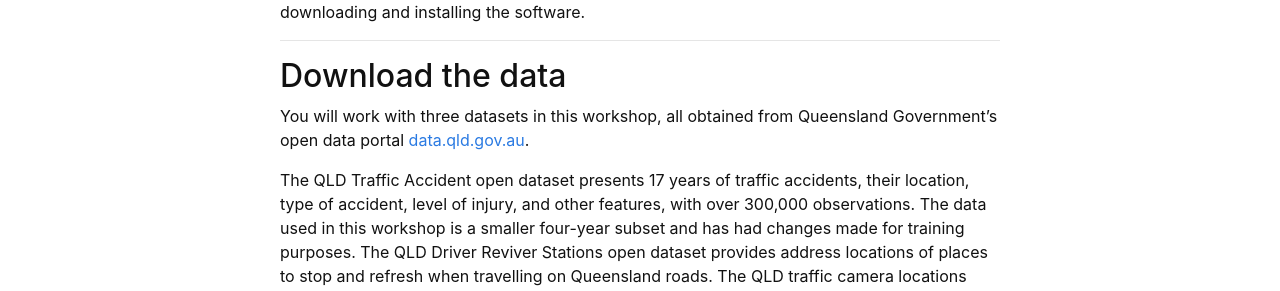
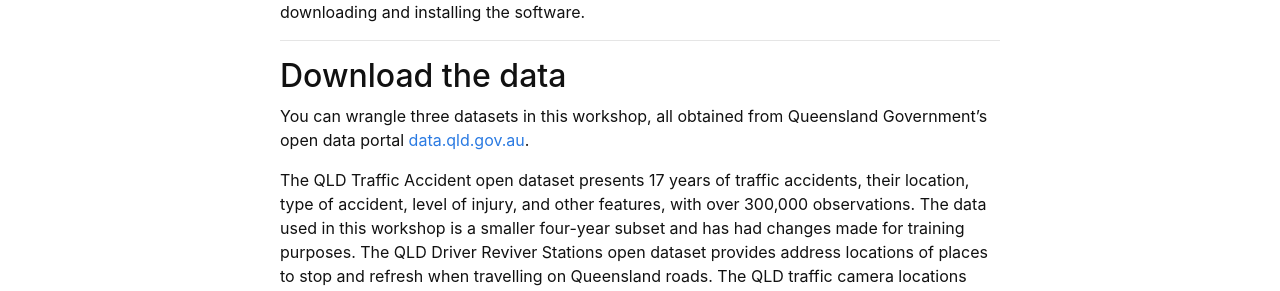
Before and after one commit to GULibrarySandbox/advanced-data-wrangle-old, a Jekyll site: the page built from content/0-setup.md, in a window 1280 px wide. Shown: the part 245-536 px from the top of the page. Built offline with Jekyll 4.4.1, drawn with Linux system fonts in a browser that asks for light colours.

Commit message:
Update 0-setup.md

```diff
--- a/content/0-setup.md
+++ b/content/0-setup.md
@@ -14,7 +14,7 @@ Go to [Introduction to Data Wrangling with OpenRefine](https://griffithunilibrar
 
 ## Download the data
 
-You will work with three datasets in this workshop, all obtained from Queensland Government's open data portal [data.qld.gov.au](data.qld.gov.au).
+You can wrangle three datasets in this workshop, all obtained from Queensland Government's open data portal [data.qld.gov.au](data.qld.gov.au).
 
 The QLD Traffic Accident open dataset presents 17 years of traffic accidents, their location, type of accident, level of injury, and other features, with over 300,000 observations.  The data used in this workshop is a smaller four-year subset and has had changes made for training purposes. The QLD Driver Reviver Stations open dataset provides address locations of places to stop and refresh when travelling on Queensland roads.  The QLD traffic camera locations open dataset is one of a number of open datasets that identify the general location of different types of traffic cameras across Queensland.
 
```
